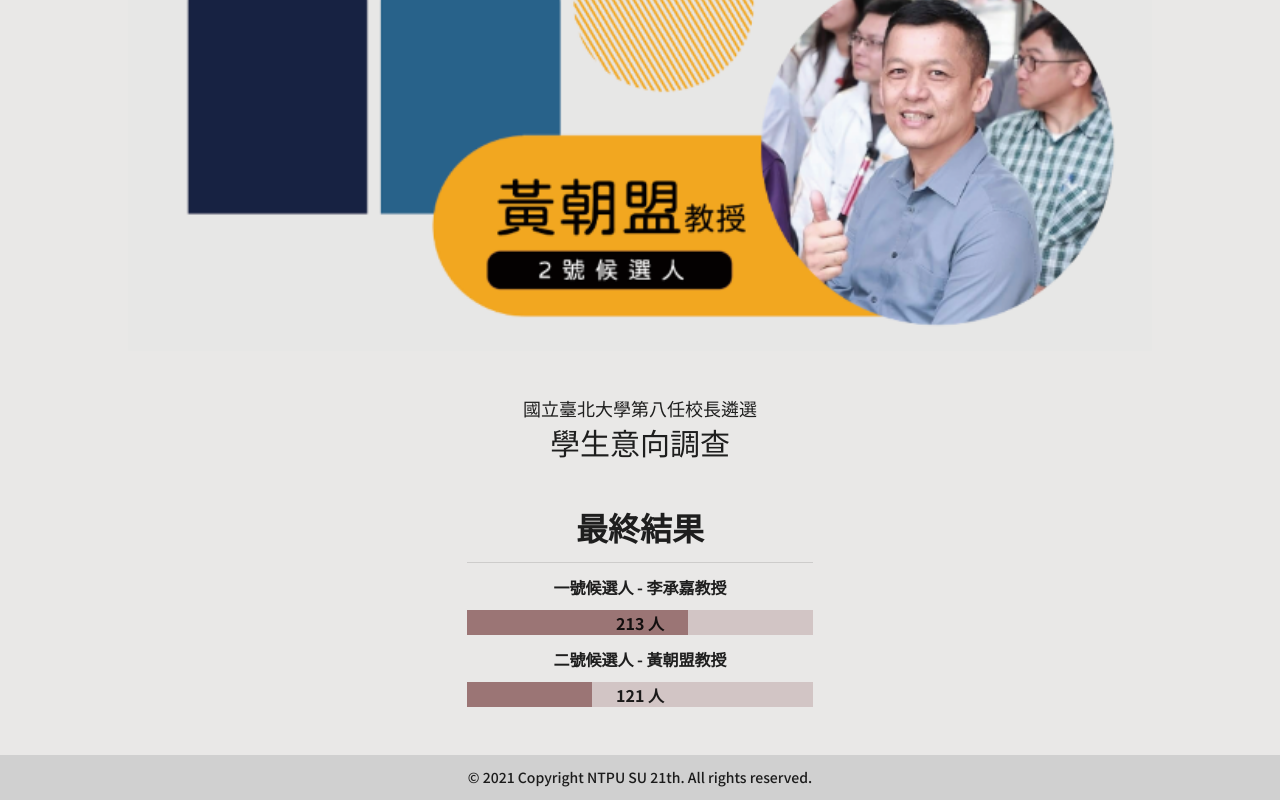
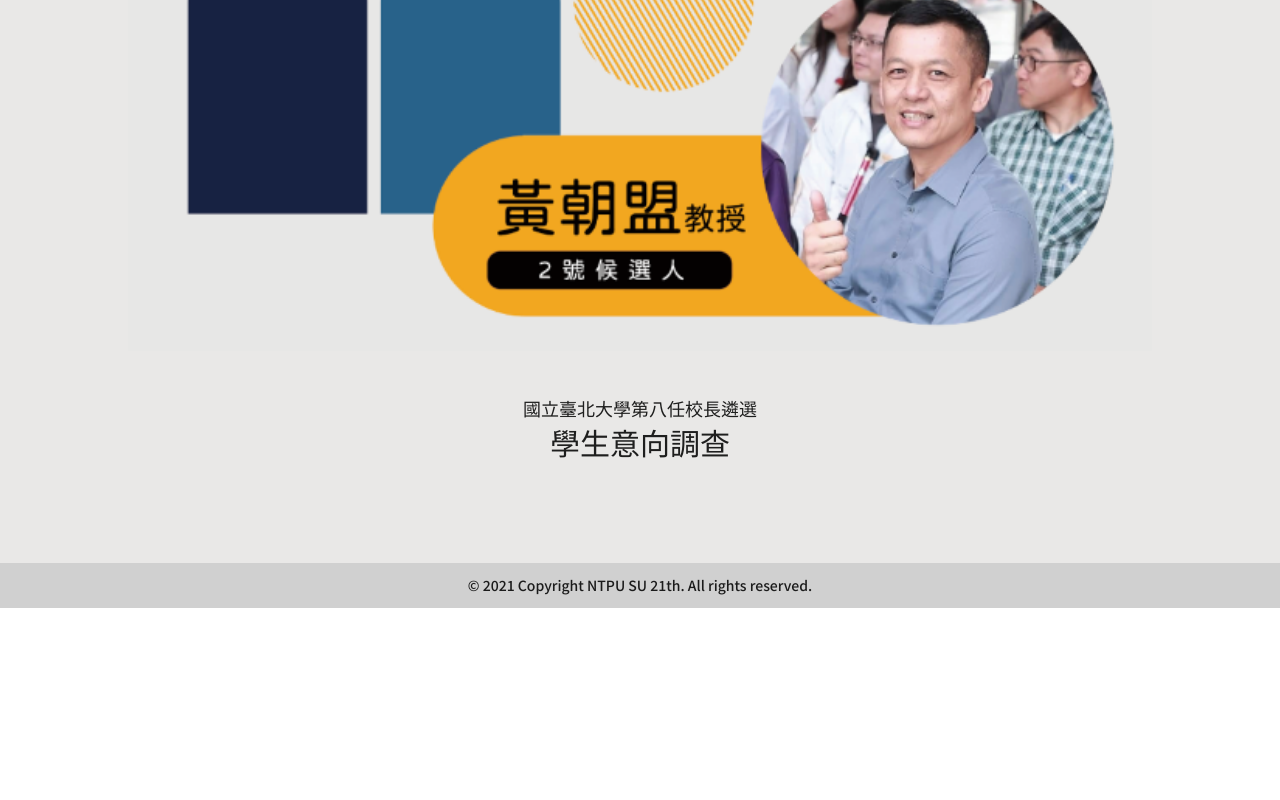
Before and after one commit to littlechintw/NTPUSU-21-Survey, a Vue app: page / in a window 1280 px wide. Shown: the part 668-1468 px from the top of the page. After the commit the page ends 1276 px from the top, so only its background shows below. Built offline with nearby package versions, Linux system fonts and the light colour scheme; what vue-resource would draw is missing.

Commit message:
Delete final by magic power

```diff
--- a/src/views/Home.vue
+++ b/src/views/Home.vue
@@ -33,7 +33,8 @@
             </v-row>
             <v-row align="center" justify="center" length> <br /><br /> </v-row>
             <v-row align="center" justify="center" length>
-              <Final />
+              <!-- 此容已被神秘力量封鎖 -->
+              <!-- <Final /> -->
             </v-row>
             <!-- <br /><br /><br />
             <div v-show="!start_btn">
```
